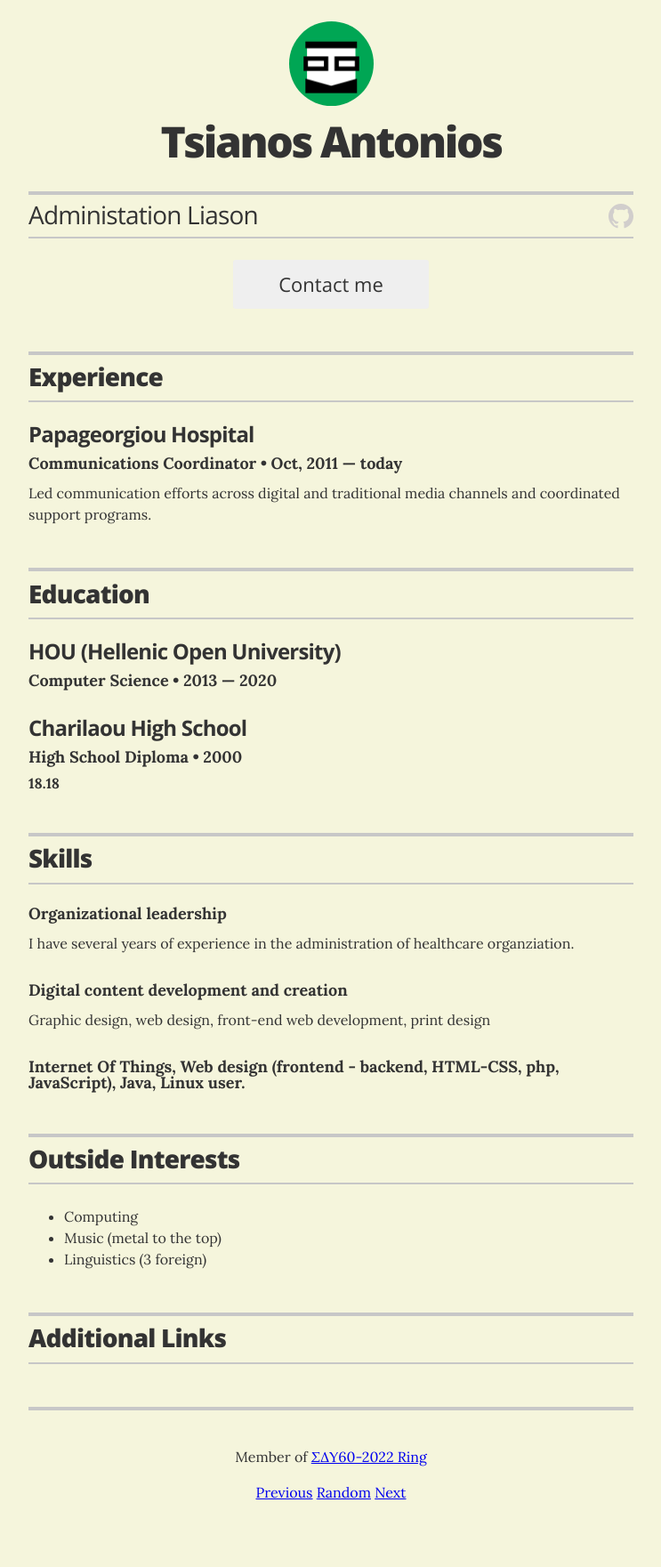
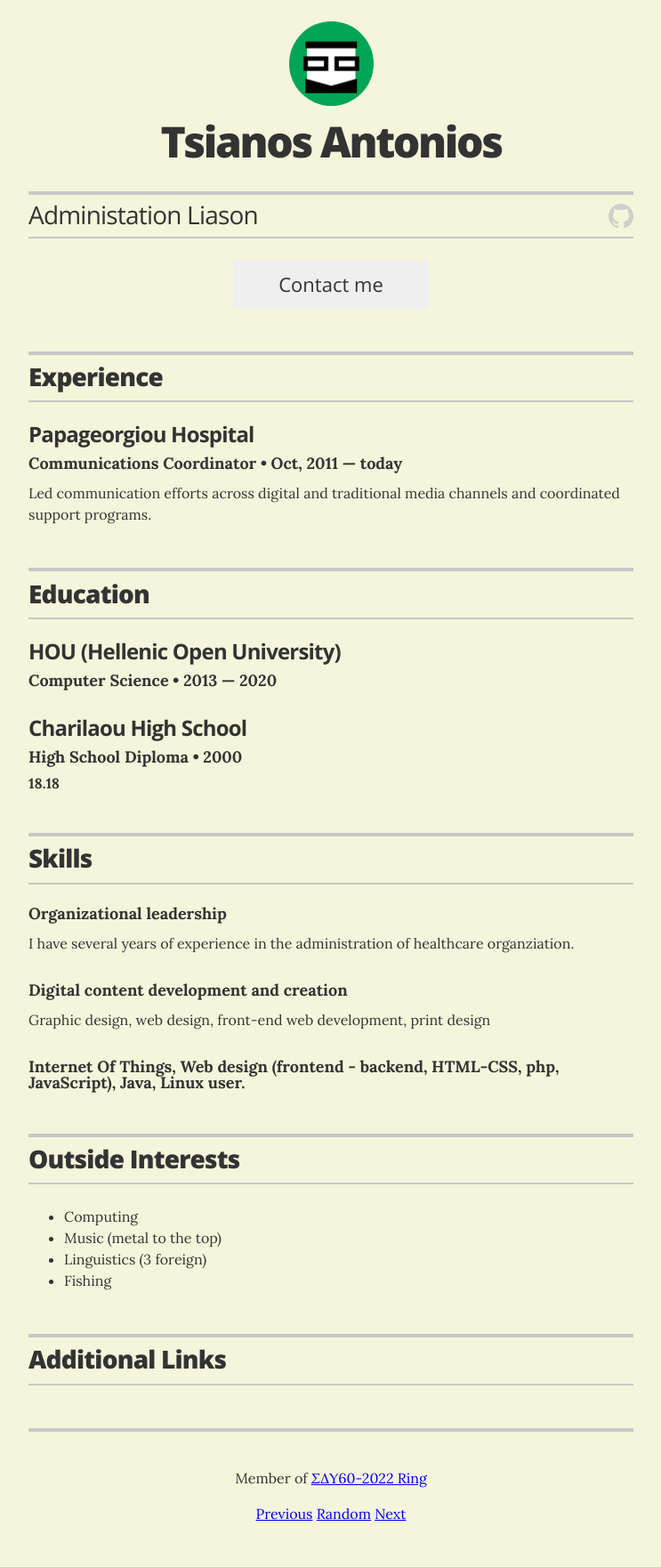
Before and after one commit to atsiano81/myCV, a Jekyll site: the page built from index.html, in a window 1280 px wide. Shown: the whole page at 89% size, without its empty margins (268-1011 px from the left). Built offline with Jekyll 4.4.1, drawn with Linux system fonts in a browser that asks for light colours; a script that is not in the unit is left out; before the commit the page ends 1737 px from its top, so only the background shows below that.

Commit message:
Update interests.yml

```diff
--- a/_data/interests.yml
+++ b/_data/interests.yml
@@ -2,3 +2,4 @@
 - description: Computing
 - description: Music (metal to the top)
 - description: Linguistics (3 foreign)
+- description: Fishing
```
